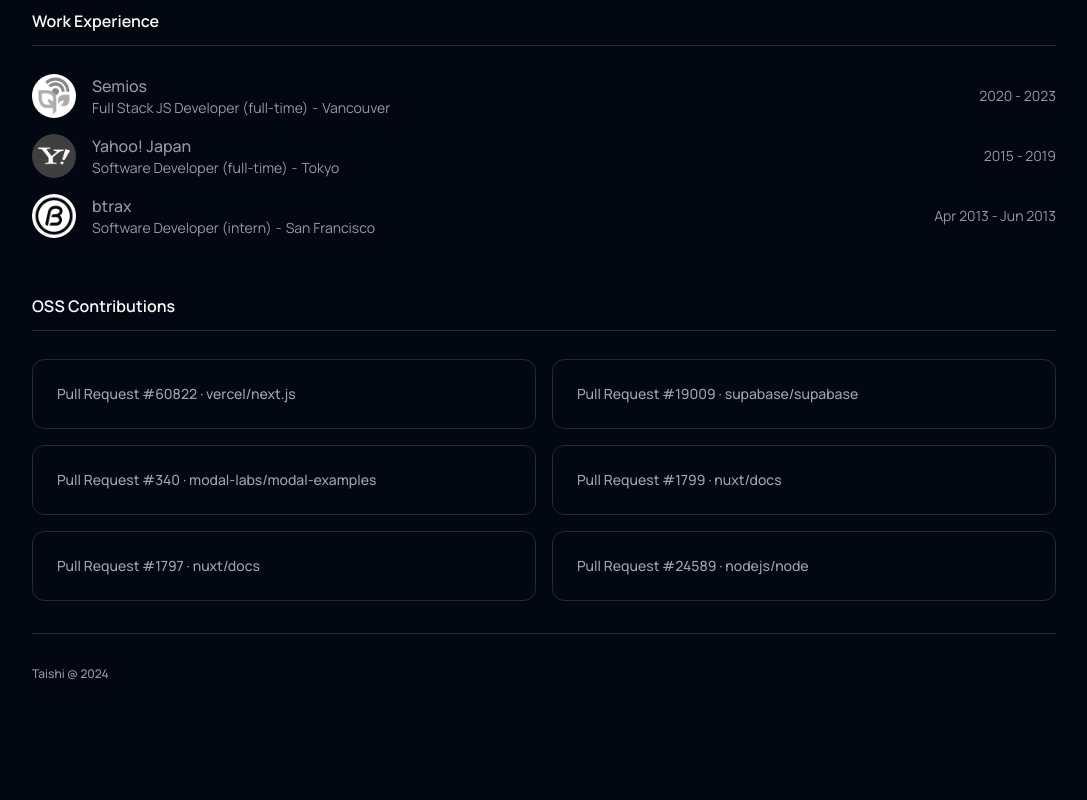
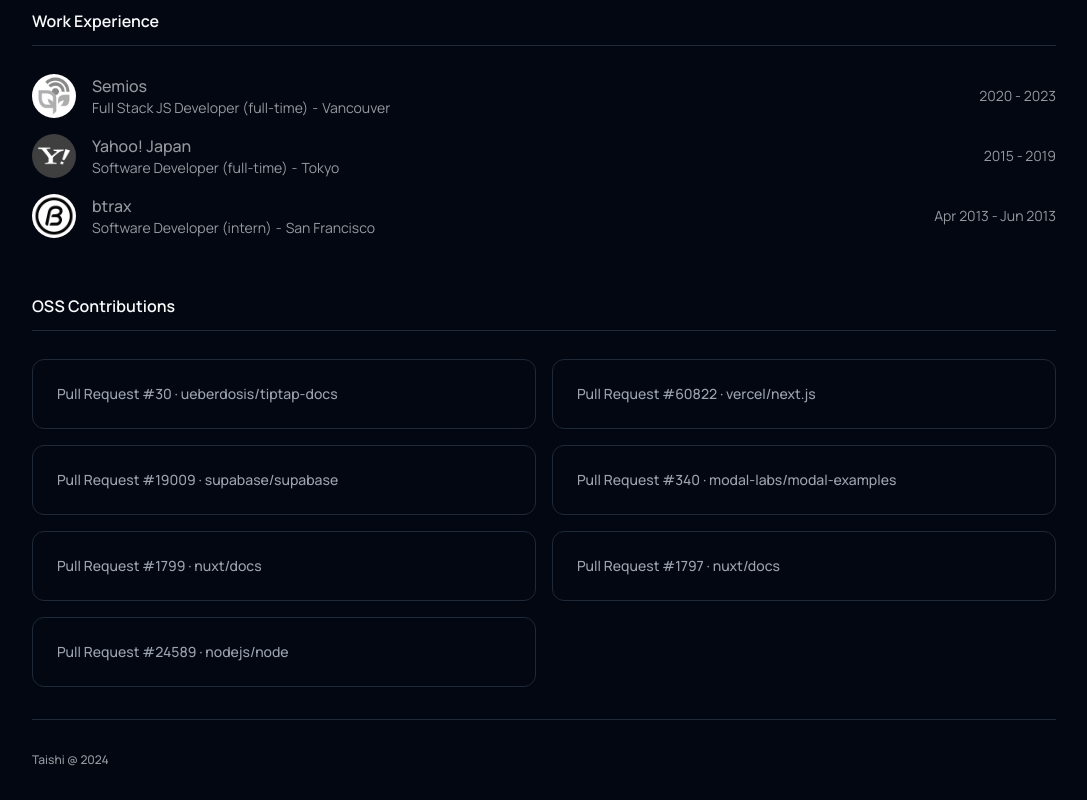
Before and after one commit to taishikato/portfolio-2, a Next.js app: page / in a window 1280 px wide. Shown: the part 1061-1861 px from the top of the page, without its empty margins (96-1183 px from the left). Before the commit the page ends 1775 px from the top, so only its background shows below. Built offline with nearby package versions, Linux system fonts and the light colour scheme.

Commit message:
Add new OSS contribution entry for pull request #30

```diff
--- a/src/components/oss-contributions.tsx
+++ b/src/components/oss-contributions.tsx
@@ -1,6 +1,10 @@
 import { Card, CardDescription, CardHeader } from "@/components/ui/card";
 
 const list = [
+  {
+    title: "Pull Request #30 · ueberdosis/tiptap-docs",
+    url: "https://github.com/ueberdosis/tiptap-docs/pull/30",
+  },
   {
     title: "Pull Request #60822 · vercel/next.js",
     url: "https://github.com/vercel/next.js/pull/60822",
```
